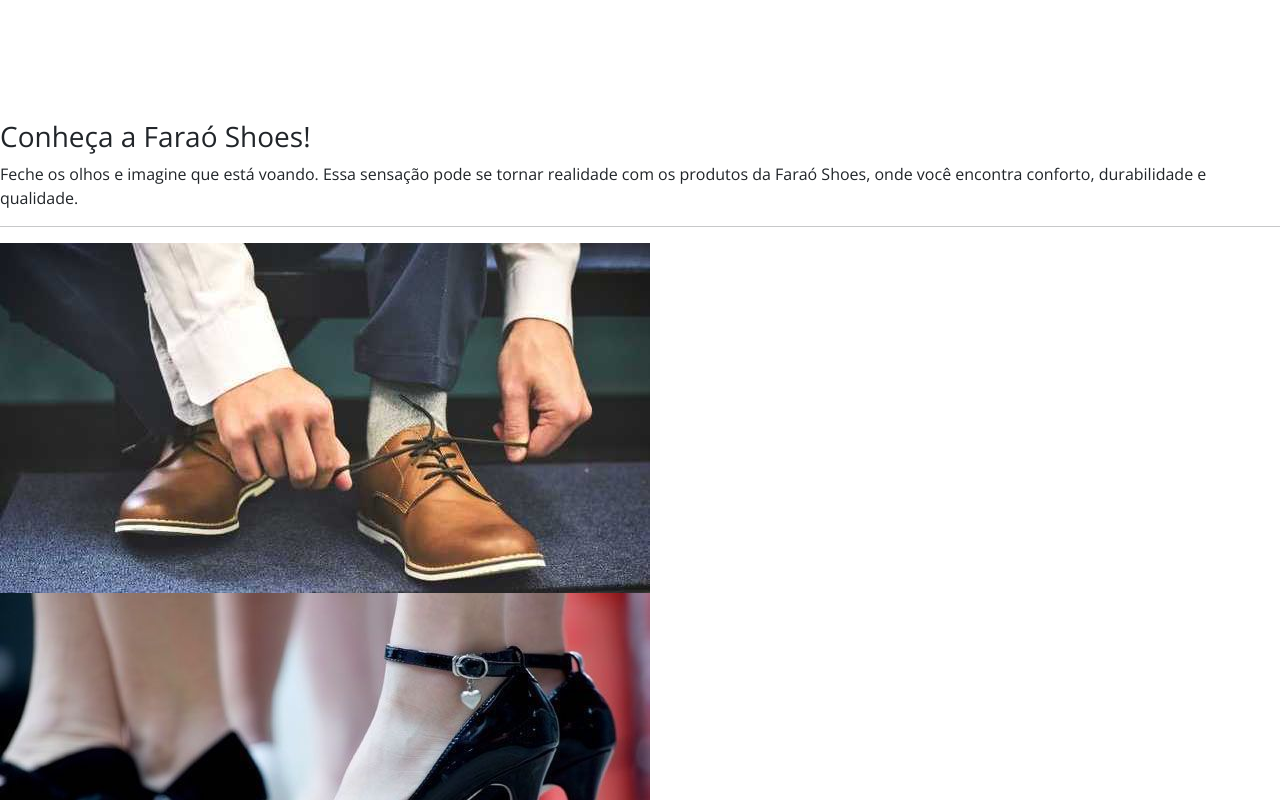
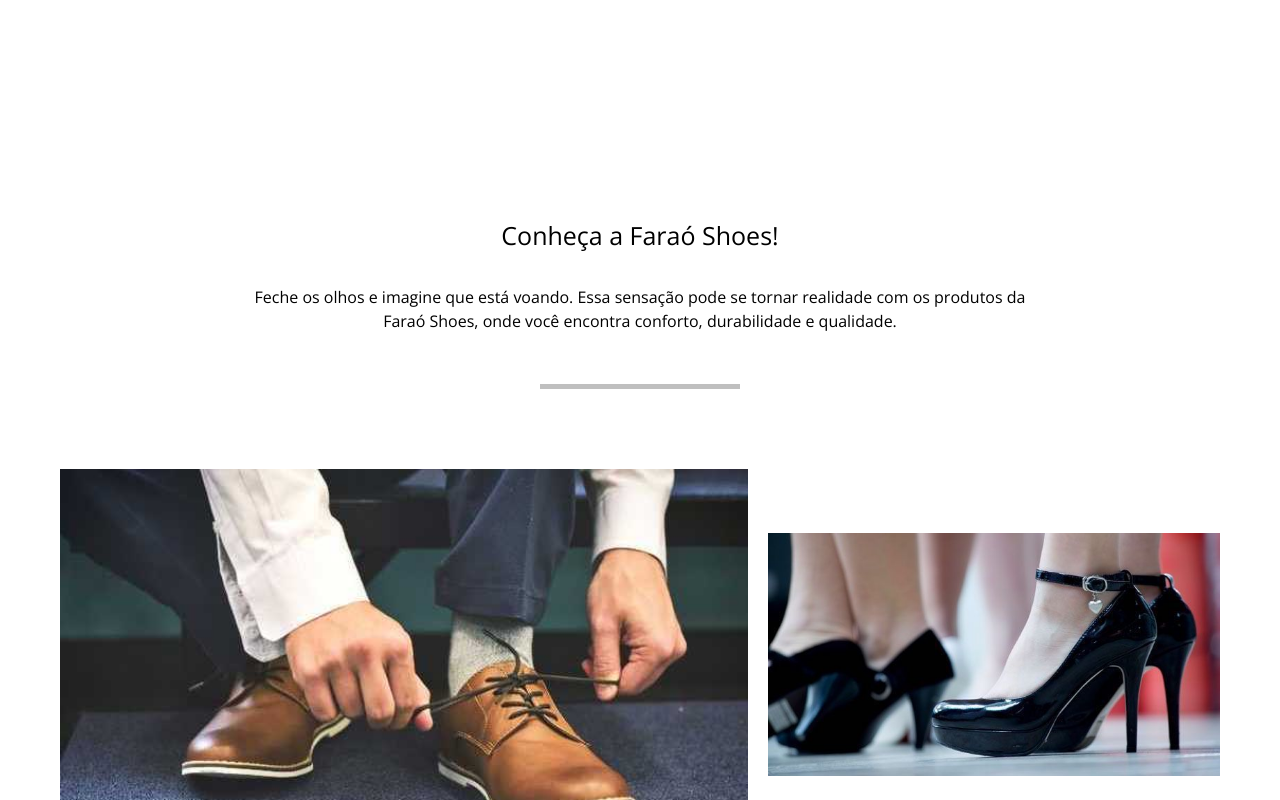
Before and after one commit to roddai/sd-035-live-lectures, a plain HTML site: page index.html in a window 1280 px wide. Shown: the part 680-1480 px from the top of the page. Drawn offline with nearby package versions, Linux system fonts and the light colour scheme; a script that the page names is missing.

Commit message:
Desenvolver a seção know the Faraó

```diff
--- a/style.css
+++ b/style.css
@@ -43,7 +43,6 @@
 }
 
 .hero {
-  /* border: 5px solid red; */
   background-image: url(images/farao_hero.jpeg);
   min-height: 100vh;
   background-size: cover;
@@ -85,55 +84,58 @@
 }
 
 .know-the-farao {
-  /* padding: 100px 50px; */
-  /* display: flex; */
-  /* flex-direction: column; */
-  /* align-items: center; */
+  padding: 100px 50px;
+  display: flex;
+  flex-direction: column;
+  align-items: center;
 }
 
 .know-the-farao h3 {
-  /* font-size: 25px; */
-  /* margin-bottom: 35px; */
-  /* text-align: center; */
-  /* color: black; */
+  font-size: 25px;
+  margin-bottom: 35px;
+  text-align: center;
+  color: black;
 }
 
 .know-the-farao p {
-  /* max-width: 800px; */
-  /* margin-bottom: 35px; */
-  /* text-align: center; */
-  /* color: black; */
+  max-width: 800px;
+  margin-bottom: 35px;
+  text-align: center;
+  color: black;
 }
 
 .know-the-farao hr {
-  /* width: 200px; */
-  /* height: 2px; */
-  /* margin-bottom: 70px; */
-  /* border: none; */
-  /* background-color: black; */
+  /* border: 5px solid red; */
+  width: 200px;
+  height: 5px;
+  margin-bottom: 70px;
+  border: none;
+  background-color: black;
 }
 
 .grid {
-  /* width: 100%; */
-  /* display: flex; */
-  /* justify-content: center; */
-  /* flex-wrap: wrap; */
+  width: 100%;
+  display: flex;
+  justify-content: center;
+  flex-wrap: wrap;
 }
 
 .grid img {
   /* height: 270px; */
-  /* padding: 10px; */
+  padding: 10px;
 }
 
 .large {
-  /* width: 60%; */
+  width: 60%;
   /* padding: 10px; */
+  /* flex-grow: 1; */
 }
 
 .small {
-  /* width: 40%; */
+  width: 40%;
   /* padding: 10px; */
-  /* align-self: flex-end; */
+  align-self: center;
+  /* flex-shrink: 0; */
 }
 
 .features {
```
